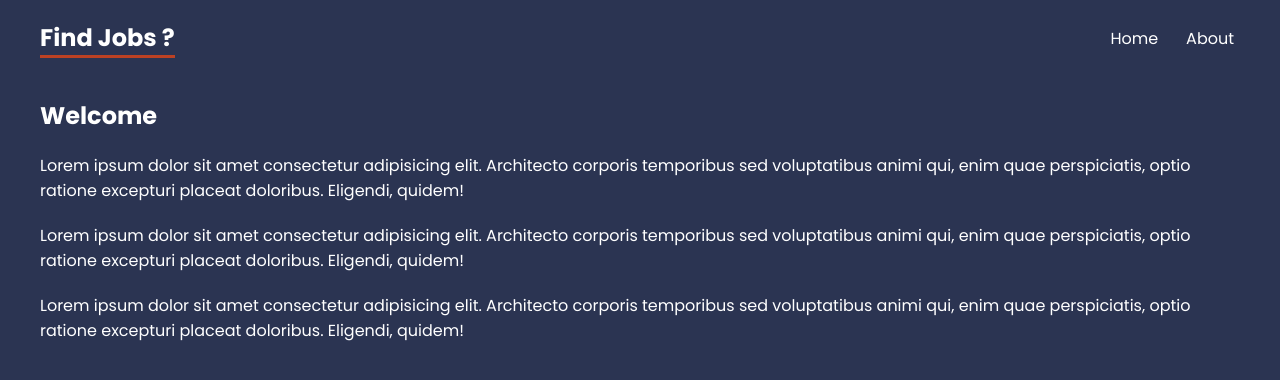
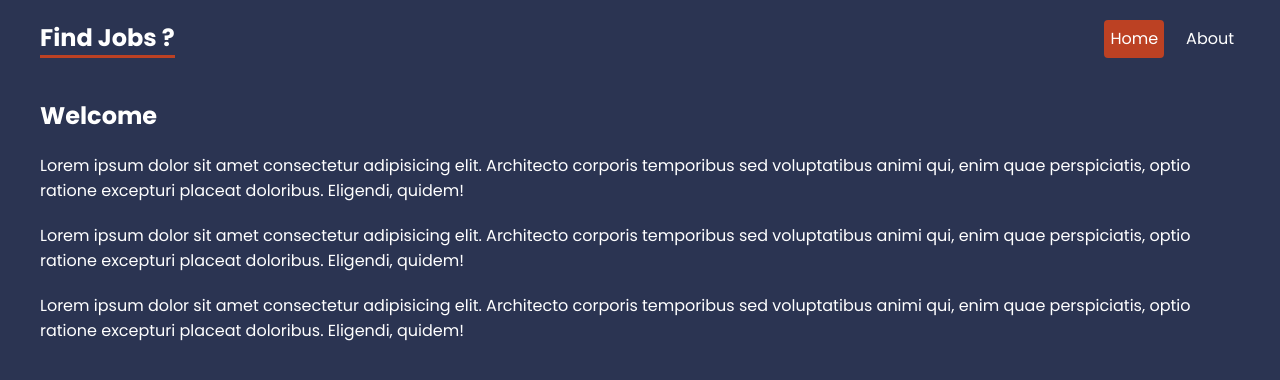
Before and after one commit to Ankush2107/React-Router-Project, a React (Vite) app: page / in a window 1280 px wide. Shown: the top 380 px of the page. Built offline with nearby package versions, Linux system fonts and the light colour scheme.

Commit message:
using navlink over link and see the difference

```diff
--- a/src/App.jsx
+++ b/src/App.jsx
@@ -10,7 +10,7 @@
     <header>
       <nav>
         <h1>Find Jobs ?</h1>
-        <Link to='/'>Home</Link>
+        <NavLink to='/'>Home</NavLink>
         <NavLink to="about">About</NavLink>
       </nav>
     </header>
```
